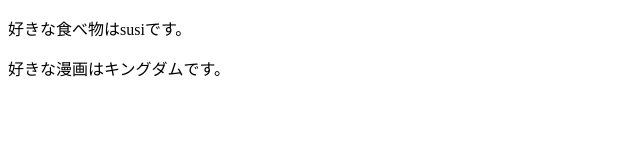
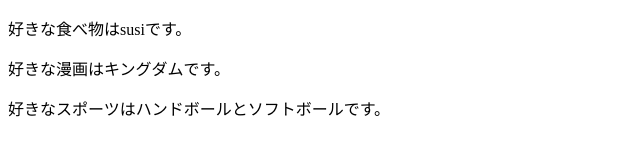
Before and after one commit to ARATA1235/command-practice, a plain HTML site: page index.html in a window 1280 px wide. Shown: the whole page, without its empty margins (0-640 px from the left). Drawn offline with Linux system fonts and the light colour scheme.

Commit message:
好きなスポーツを追記&修正

```diff
--- a/index.html
+++ b/index.html
@@ -4,5 +4,6 @@
 <body>
 	<p>好きな食べ物はsusiです。</p>
 	<p>好きな漫画はキングダムです。</p>
+	<p>好きなスポーツはハンドボールとソフトボールです。</p>
 </body>
 </html>
```
